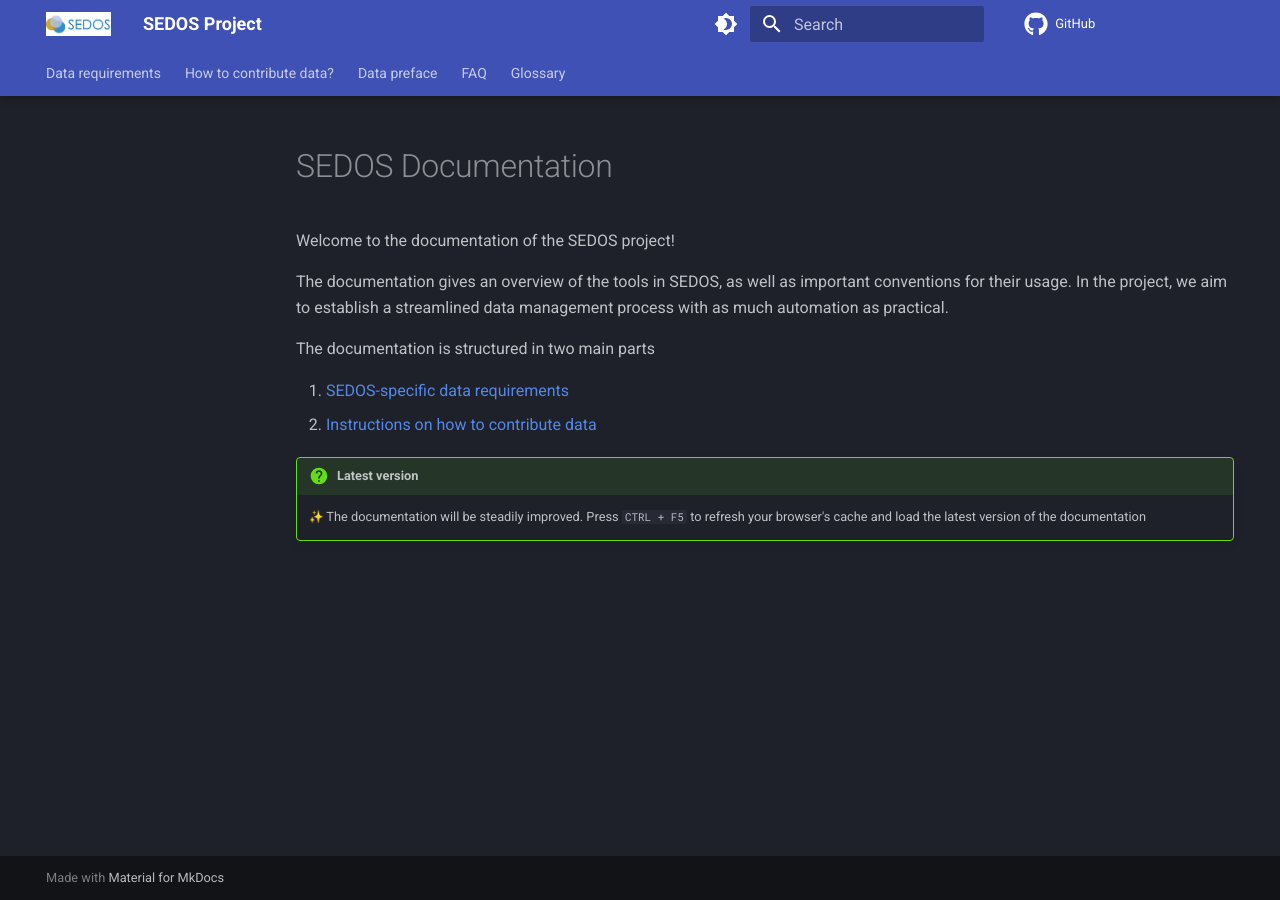
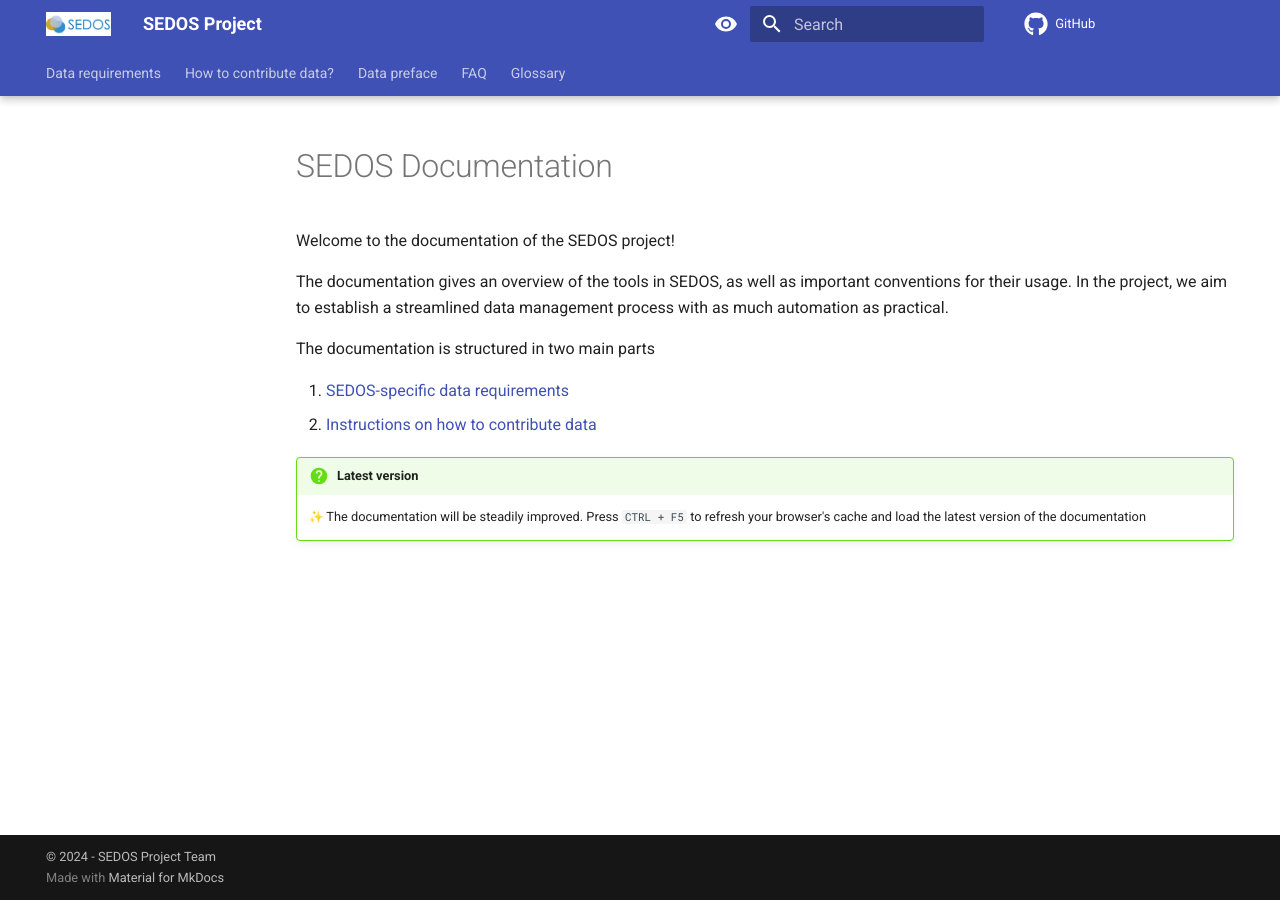
Before and after one commit to sedos-project/organization, an MkDocs documentation site: the page built from docs/index.md, in a window 1280 px wide. Built offline with MkDocs 1.6.1 and Material for MkDocs 9.7.7, drawn with Linux system fonts in a browser that asks for light colours; emoji names are drawn with the system emoji font; comment, search, counter and statistics services are not loaded.

Commit message:
Design changes

```diff
--- /dev/null
+++ b/docs/stylesheets/extra.css
@@ -0,0 +1,5 @@
+[data-md-color-scheme="youtube"] {
+  --md-primary-fg-color:        #EE0F0F;
+  --md-primary-fg-color--light: #ECB7B7;
+  --md-primary-fg-color--dark:  #90030C;
+}
--- a/mkdocs.yml
+++ b/mkdocs.yml
@@ -64,20 +64,25 @@
     - toc.integrate
   language: en
   palette:
+    # Palette toggle for light mode
+    - scheme: default
+      toggle:
+        icon: material/eye
+        name: Switch to dark mode
     # Palette toggle for dark mode
     - scheme: slate
       toggle:
-        icon: material/brightness-4
+        icon: material/eye-outline
         name: Switch to light mode
-    # Palette toggle for light mode
-    - scheme: default
-      toggle:
-        icon: material/brightness-7
-        name: Switch to dark mode
+
   icon:
     repo: fontawesome/brands/github
   logo: graphics/sedos.png
   favicon: graphics/sedos_favicon.png
+
+extra_css:
+  - stylesheets/extra.css
+
 
 plugins:
   - search
@@ -95,3 +100,10 @@
 
 repo_url: https://github.com/sedos-project/organization
 site_description: The documentation of the SEDOS data management
+
+copyright: |
+  &copy; 2024 - SEDOS Project Team
+
+# in case hyperlinks are wanted
+#<a href="https://reiner-lemoine-institut.de/"  target="_blank" rel="noopener">RLI</a> and <a
+#href="https://fortiss.org"  target="_blank" rel="noopener">fortiss GmbH</a>
```
Also changed, not shown: docs/_static/custom.css (line endings or trailing spaces).
